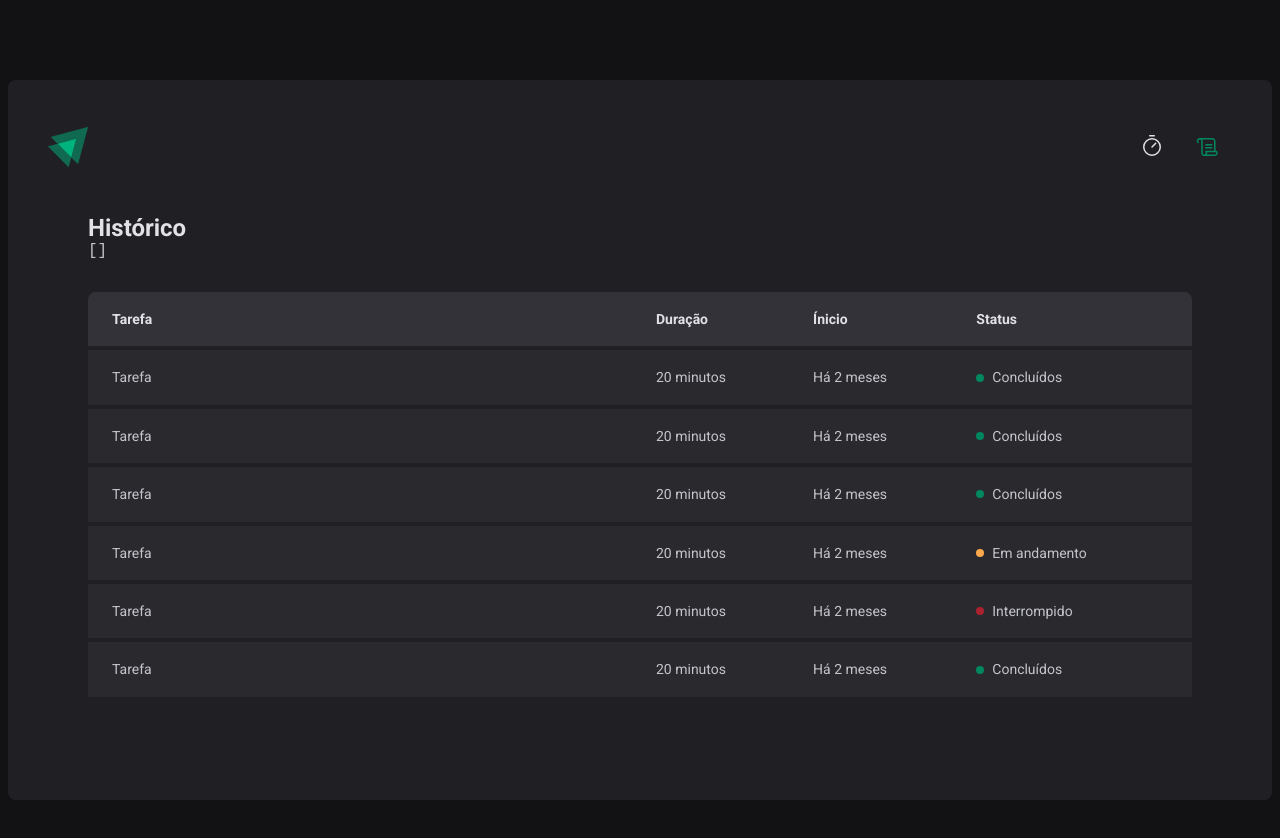
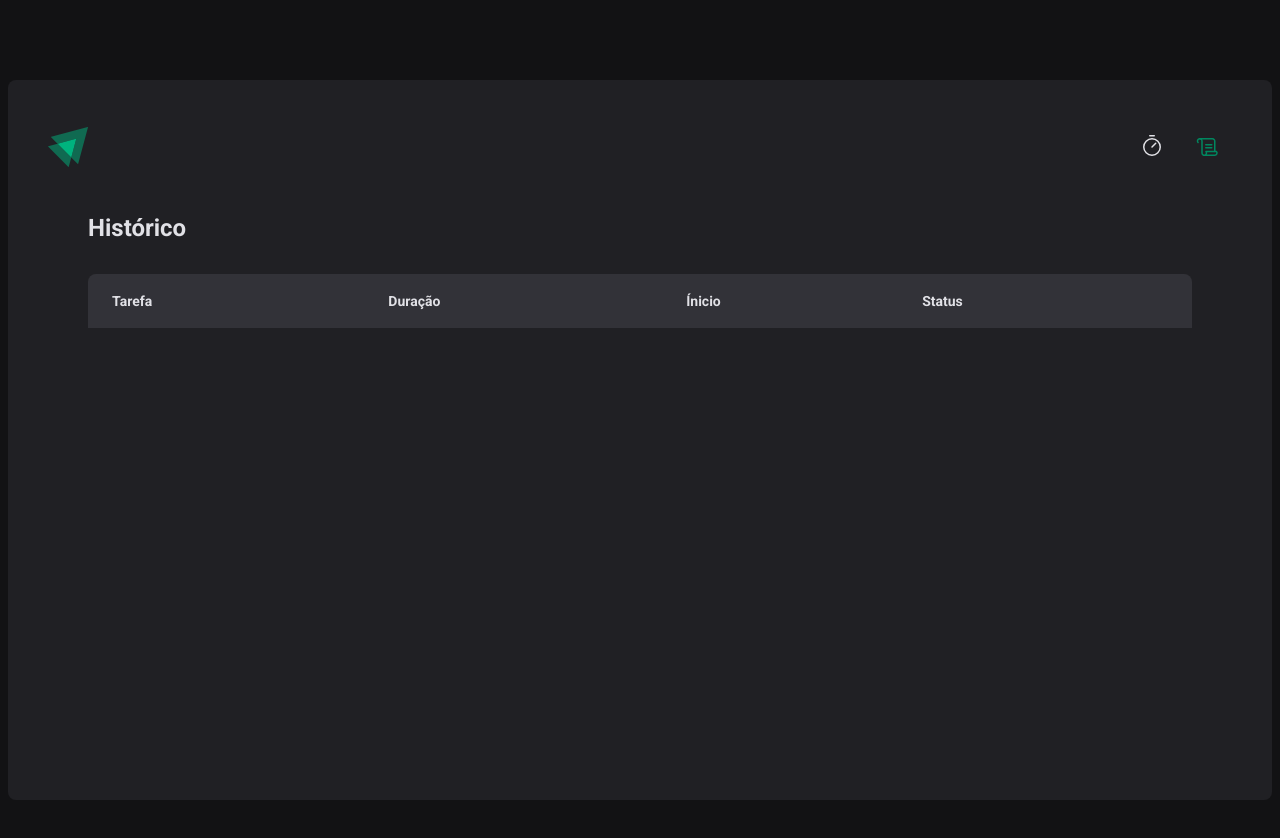
Before and after one commit to Renatonapoli/pomodoro-timer, a React (Vite) app: page /history in a window 1280 px wide. Shown: the top 838 px of the page. Built offline with nearby package versions, Linux system fonts and the light colour scheme.

Commit message:
Feat: Formatacao da data / Listagem do historico

```diff
--- a/src/pages/History/index.tsx
+++ b/src/pages/History/index.tsx
@@ -1,4 +1,6 @@
 import { useContext } from 'react'
+import { formatDistanceToNow } from 'date-fns'
+import ptBR from 'date-fns/locale/pt-BR'
 import { HistoryContainer, HistoryList, Status } from './styles'
 import { CyclesContext } from '../../contexts/CyclesContext'
 
@@ -9,7 +11,6 @@
     <HistoryContainer>
       <h1>Histórico</h1>
 
-      <pre>{JSON.stringify(cycles, null, 2)}</pre>
       <HistoryList>
         <table>
           <thead>
@@ -21,54 +22,33 @@
             </tr>
           </thead>
           <tbody>
-            <tr>
-              <td>Tarefa</td>
-              <td>20 minutos</td>
-              <td>Há 2 meses</td>
-              <td>
-                <Status statuscolor="green">Concluídos</Status>
-              </td>
-            </tr>
-            <tr>
-              <td>Tarefa</td>
-              <td>20 minutos</td>
-              <td>Há 2 meses</td>
-              <td>
-                <Status statuscolor="green">Concluídos</Status>
-              </td>
-            </tr>
-            <tr>
-              <td>Tarefa</td>
-              <td>20 minutos</td>
-              <td>Há 2 meses</td>
-              <td>
-                <Status statuscolor="green">Concluídos</Status>
-              </td>
-            </tr>
-            <tr>
-              <td>Tarefa</td>
-              <td>20 minutos</td>
-              <td>Há 2 meses</td>
-              <td>
-                <Status statuscolor="yellow">Em andamento</Status>
-              </td>
-            </tr>
-            <tr>
-              <td>Tarefa</td>
-              <td>20 minutos</td>
-              <td>Há 2 meses</td>
-              <td>
-                <Status statuscolor="red">Interrompido</Status>
-              </td>
-            </tr>
-            <tr>
-              <td>Tarefa</td>
-              <td>20 minutos</td>
-              <td>Há 2 meses</td>
-              <td>
-                <Status statuscolor="green">Concluídos</Status>
-              </td>
-            </tr>
+            {cycles.map((cycle) => {
+              return (
+                <tr key={cycle.id}>
+                  <td>{cycle.task}</td>
+                  <td>{cycle.minutesAmount}</td>
+                  <td>
+                    {formatDistanceToNow(cycle.startDate, {
+                      addSuffix: true,
+                      locale: ptBR,
+                    })}
+                  </td>
+                  <td>
+                    {cycle.finishDate && (
+                      <Status statuscolor="green">Concluídos</Status>
+                    )}
+
+                    {cycle.interruptedDate && (
+                      <Status statuscolor="red">Interrompido</Status>
+                    )}
+
+                    {!cycle.finishDate && !cycle.interruptedDate && (
+                      <Status statuscolor="yellow">Em andamento</Status>
+                    )}
+                  </td>
+                </tr>
+              )
+            })}
           </tbody>
         </table>
       </HistoryList>
```
